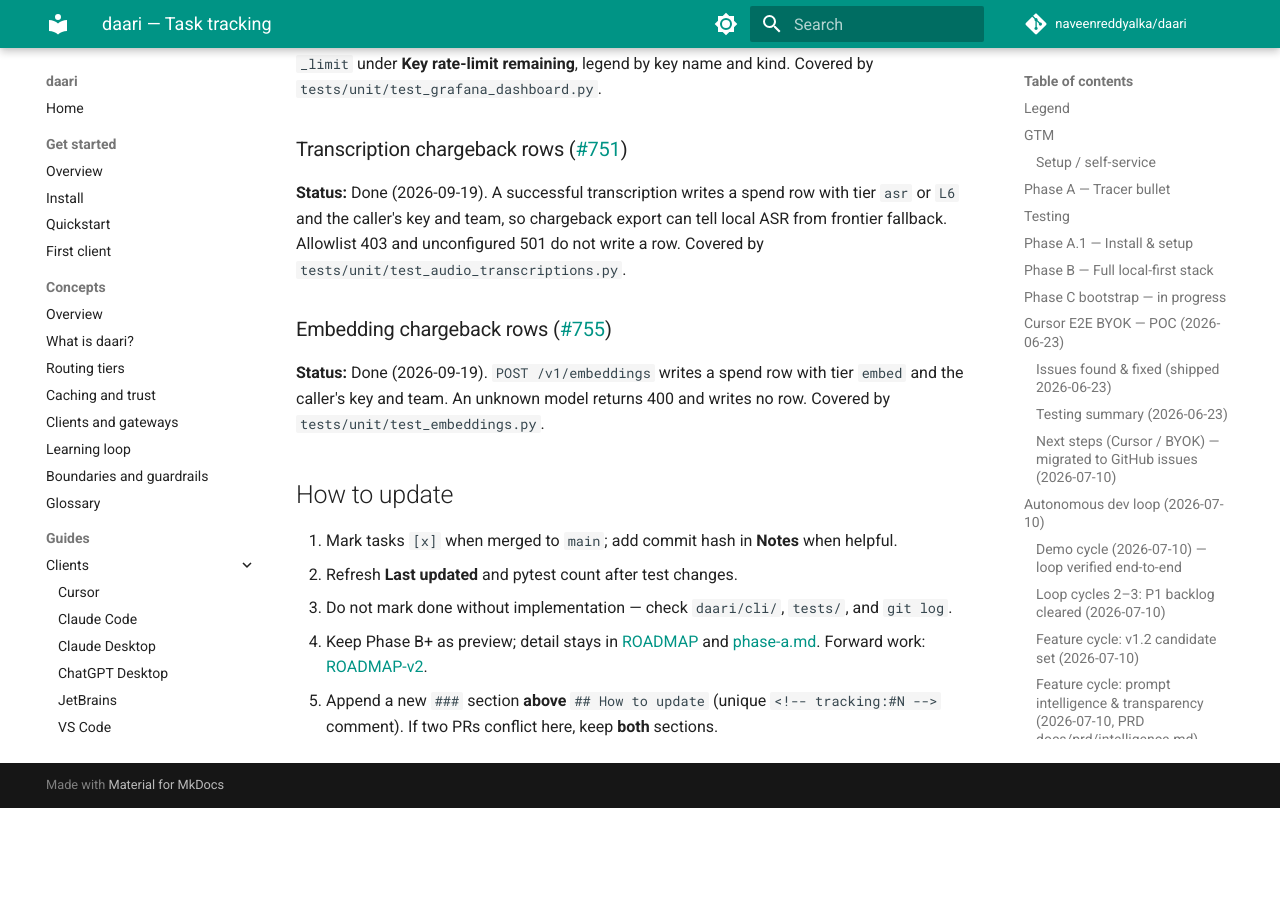
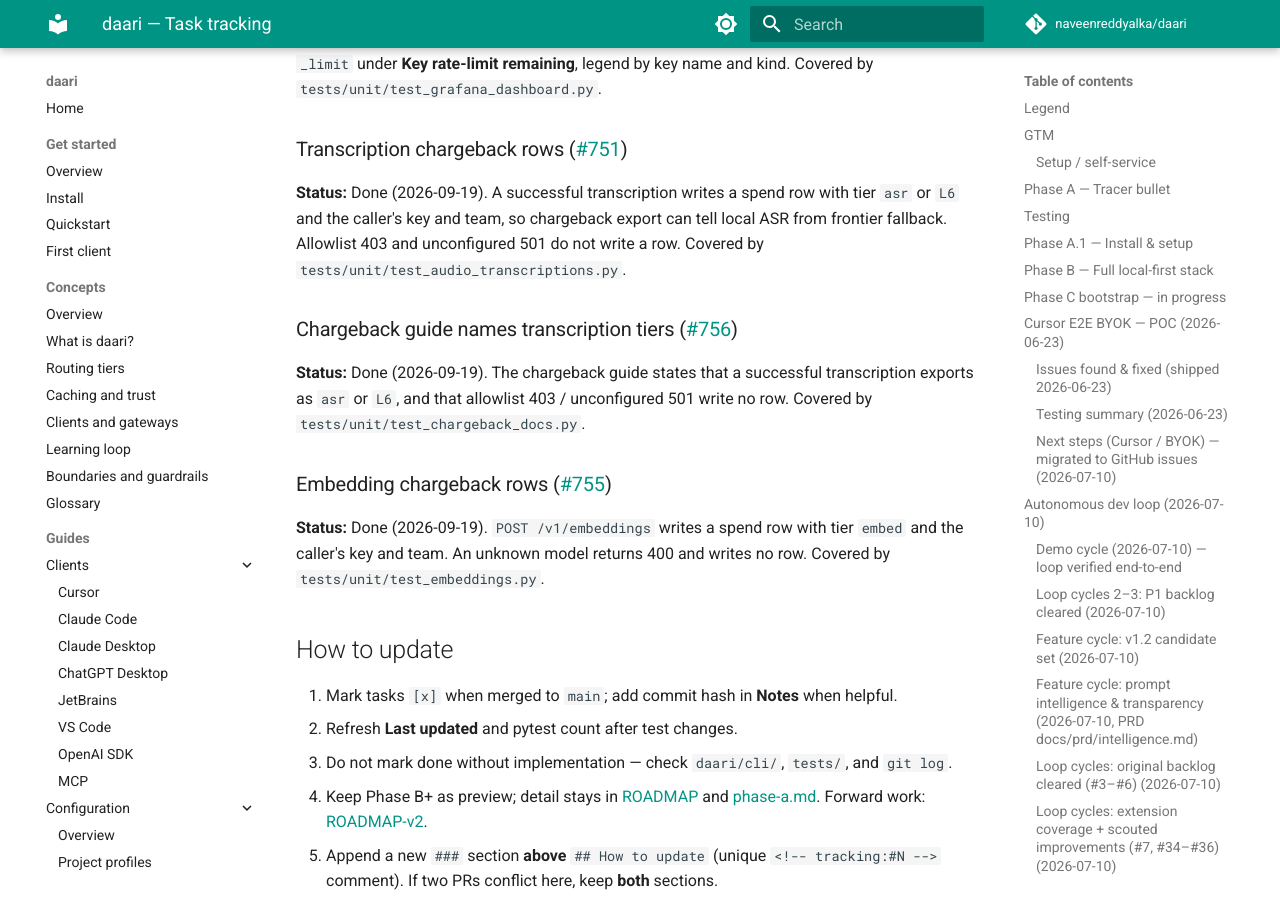
Before and after one commit to naveenreddyalka/daari, an MkDocs documentation site: the page built from docs/TRACKING.md, in a window 1280 px wide and 900 px high, scrolled down 81861 px. Built offline with MkDocs 1.6.1 and Material for MkDocs 9.7.7, drawn with Linux system fonts in a browser that asks for light colours; comment, search, counter and statistics services are not loaded; before the commit the page ends 82669 px from its top, so only the background shows below that; some of the changed text lies outside the part shown.

Commit message:
docs(chargeback): name transcription tiers in the spend export (#761)
Operators reading only the chargeback guide could not tell an audio row from a chat row.

Co-authored-by: daari-autodev <autodev@users.noreply.github.com>
Co-authored-by: Cursor <cursoragent@cursor.com>

```diff
--- a/docs/TRACKING.md
+++ b/docs/TRACKING.md
@@ -1,6 +1,6 @@
 # daari — Task tracking
 
-> Last updated: 2026-09-19 (embedding chargeback rows — [#755](https://github.com/naveenreddyalka/daari/issues/755))
+> Last updated: 2026-09-19 (chargeback transcription tiers — [#756](https://github.com/naveenreddyalka/daari/issues/756))
 > Update this file when phases/tasks complete.
 > Repo layout and request flow: [ARCHITECTURE.md](ARCHITECTURE.md)
 
@@ -3388,6 +3388,11 @@ unlimited) and the config reference notes the day cap is per key/team, not a
 <!-- tracking:#751 -->
 **Status:** Done (2026-09-19). A successful transcription writes a spend row with tier `asr` or `L6` and the caller's key and team, so chargeback export can tell local ASR from frontier fallback. Allowlist 403 and unconfigured 501 do not write a row. Covered by `tests/unit/test_audio_transcriptions.py`.
 
+### Chargeback guide names transcription tiers ([#756](https://github.com/naveenreddyalka/daari/issues/756))
+
+<!-- tracking:#756 -->
+**Status:** Done (2026-09-19). The chargeback guide states that a successful transcription exports as `asr` or `L6`, and that allowlist 403 / unconfigured 501 write no row. Covered by `tests/unit/test_chargeback_docs.py`.
+
 ### Embedding chargeback rows ([#755](https://github.com/naveenreddyalka/daari/issues/755))
 
 <!-- tracking:#755 -->
```
Also changed, not shown: 1 other file.
